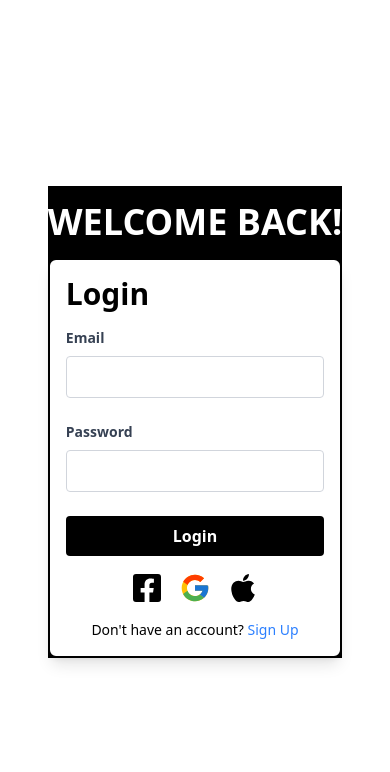
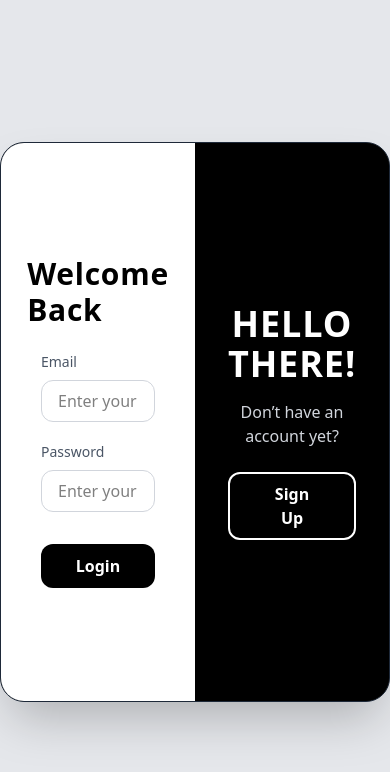
Before and after one commit to moatasim-qureshi/moatasim-mern-10pshine, a React app in the folder frontend/: page / in a window 390 px wide. Shown: the top 772 px of the page. Built offline with nearby package versions, Linux system fonts and the light colour scheme; the HTML template or start-up script is replaced by a standard one.

Commit message:
login page ui changed

```diff
--- a/frontend/src/pages/Login/login.jsx
+++ b/frontend/src/pages/Login/login.jsx
@@ -1,12 +1,8 @@
 import React, { useState, useEffect } from "react";
 import { useNavigate } from "react-router-dom";
-import { FaFacebookSquare, FaApple } from "react-icons/fa";
-import { FcGoogle } from "react-icons/fc";
 import Swal from "sweetalert2";
 import axios from "axios";
 import toast from "react-hot-toast";
-
-
 
 const Login = () => {
   const [isLogin, setIsLogin] = useState(true);
@@ -14,7 +10,6 @@ const Login = () => {
   const [username, setUsername] = useState("");
   const [email, setEmail] = useState("");
   const [password, setPassword] = useState("");
-  const [phonenumber, setPhonenumber] = useState("");
   const [error, setError] = useState("");
 
   const navigate = useNavigate();
@@ -60,265 +55,95 @@ const handleSubmit = async (e) => {
     }
   };
 
-
   return (
+    <div className="min-h-screen flex items-center justify-center bg-gray-200">
+      <div className="relative w-full max-w-[850px] h-[560px] flex border border-gray-800 rounded-3xl overflow-hidden shadow-2xl bg-black/90 backdrop-blur-md">
         <div
-      className="min-h-screen flex items-center justify-center bg-white-100"
-      style={{
-        backgroundSize: "cover",
-      }}
+          className={`absolute w-1/2 h-full bg-white text-black flex flex-col justify-center items-center px-10 transition-all duration-700 ease-in-out ${
+            isLogin ? "translate-x-0" : "translate-x-full"
+          }`}
         >
-      <div className="bg-black bg-opacity-60">
-        {isMobile ? (
-          // Mobile Version
-          <div className="relative w-full max-w-md mx-auto">
-            <div className="bg-black my-4 text-white flex items-center justify-center w-full">
-              <h2 className="text-4xl font-bold">
-                {isLogin ? "WELCOME BACK!" : "HELLO THERE!"}
+          <h2 className="text-3xl font-semibold mb-6 tracking-wide">
+            {isLogin ? "Welcome Back" : "Create Account"}
           </h2>
+          <form className="w-full" onSubmit={handleSubmit}>
+            {!isLogin && (
+              <div className="mb-5">
+                <label className="block text-gray-600 text-sm font-medium mb-2">
+                  Name
+                </label>
+                <input
+                  type="text"
+                  value={username}
+                  onChange={(e) => setUsername(e.target.value)}
+                  className="w-full px-4 py-2 border border-gray-300 rounded-xl focus:outline-none focus:ring-2 focus:ring-black"
+                  placeholder="Enter your name"
+                  required
+                />
               </div>
-
-            <div className="bg-white border-2 border-black rounded-lg shadow-lg overflow-hidden">
-              <form className="w-full p-4" onSubmit={handleSubmit}>
-                {isLogin ? (
-                  <>
-                    {error && <p className="text-red-500 text-center">{error}</p>}
-                    <h2 className="text-3xl font-bold mb-4">Login</h2>
-
-                    <div className="mb-6">
-                      <label className="block text-gray-700 text-sm font-bold mb-2">
+            )}
+            <div className="mb-5">
+              <label className="block text-gray-600 text-sm font-medium mb-2">
                 Email
               </label>
               <input
                 type="email"
                 value={email}
                 onChange={(e) => setEmail(e.target.value)}
-                        className="w-full px-3 py-2 border border-gray-300 rounded"
+                className="w-full px-4 py-2 border border-gray-300 rounded-xl focus:outline-none focus:ring-2 focus:ring-black"
+                placeholder="Enter your email"
                 required
               />
             </div>
-                    <div className="mb-6">
-                      <label className="block text-gray-700 text-sm font-bold mb-2">
+            <div className="mb-8">
+              <label className="block text-gray-600 text-sm font-medium mb-2">
                 Password
               </label>
               <input
                 type="password"
                 value={password}
                 onChange={(e) => setPassword(e.target.value)}
-                        className="w-full px-3 py-2 border border-gray-300 rounded"
-                        required
-                      />
-                    </div>
-
-                    <button
-                      type="submit"
-                      className="w-full bg-black text-white font-bold py-2 rounded hover:bg-primary"
-                    >
-                      Login
-                    </button>
-
-                    <div className="flex justify-center mt-4">
-                      <FaFacebookSquare className="w-8 h-8 mx-2 cursor-pointer" />
-                      <FcGoogle className="w-8 h-8 mx-2 cursor-pointer" />
-                      <FaApple className="w-8 h-8 mx-2 cursor-pointer" />
-                    </div>
-
-                    <p className="text-center text-sm mt-4">
-                      Don't have an account?{" "}
-                      <span
-                        onClick={toggleForm}
-                        className="text-blue-500 cursor-pointer hover:underline"
-                      >
-                        Sign Up
-                      </span>
-                    </p>
-                  </>
-                ) : (
-                  <>
-                    {error && <p className="text-red-500 text-center">{error}</p>}
-                    <h2 className="text-3xl font-bold mb-4">Sign Up</h2>
-
-                    <div className="mb-6">
-                      <label className="block text-gray-700 text-sm font-bold mb-2">
-                        Name
-                      </label>
-                      <input
-                        type="text"
-                        value={username}
-                        onChange={(e) => setUsername(e.target.value)}
-                        className="w-full px-3 py-2 border border-gray-300 rounded"
-                        required
-                      />
-                    </div>
-
-                    <div className="mb-6">
-                      <label className="block text-gray-700 text-sm font-bold mb-2">
-                        Email
-                      </label>
-                      <input
-                        type="email"
-                        value={email}
-                        onChange={(e) => setEmail(e.target.value)}
-                        className="w-full px-3 py-2 border border-gray-300 rounded"
-                        required
-                      />
-                    </div>
-                    <div className="mb-6">
-                      <label className="block text-gray-700 text-sm font-bold mb-2">
-                        Password
-                      </label>
-                      <input
-                        type="password"
-                        value={password}
-                        onChange={(e) => setPassword(e.target.value)}
-                        className="w-full px-3 py-2 border border-gray-300 rounded"
-                        required
-                      />
-                    </div>
-
-                    <button
-                      type="submit"
-                      className="w-full bg-black text-white font-bold py-2 rounded hover:bg-primary"
-                    >
-                      Sign Up
-                    </button>
-
-                    <p className="text-center text-sm mt-4">
-                      Already have an account?{" "}
-                      <span
-                        onClick={toggleForm}
-                        className="text-blue-500 cursor-pointer hover:underline"
-                      >
-                        Login
-                      </span>
-                    </p>
-                  </>
-                )}
-              </form>
-            </div>
-          </div>
-        ) : (
-          // ✅ Desktop Version (kept same structure as yours)
-          <div className="relative w-full max-w-[900px] h-[600px] bg-black border-2 border-black rounded-lg shadow-lg overflow-hidden flex">
-            <div
-              className={`w-1/2 h-full bg-white flex flex-col justify-center items-center px-8 transition-transform duration-700 ease-in-out z-20 ${
-                isLogin ? "translate-x-0" : "translate-x-full"
-              }`}
-            >
-              <h2 className="text-3xl font-bold mb-4">
-                {isLogin ? "Login" : "Sign Up"}
-              </h2>
-              <form className="w-full" onSubmit={handleSubmit}>
-                {isLogin ? (
-                  <>
-                    <div className="mb-6">
-                      <label className="block text-gray-700 text-sm font-bold mb-2">
-                        Email
-                      </label>
-                      <input
-                        type="email"
-                        value={email}
-                        onChange={(e) => setEmail(e.target.value)}
-                        className="w-full px-3 py-2 border border-gray-300 rounded"
-                        required
-                      />
-                    </div>
-                    <div className="mb-6">
-                      <label className="block text-gray-700 text-sm font-bold mb-2">
-                        Password
-                      </label>
-                      <input
-                        type="password"
-                        value={password}
-                        onChange={(e) => setPassword(e.target.value)}
-                        className="w-full px-3 py-2 border border-gray-300 rounded"
+                className="w-full px-4 py-2 border border-gray-300 rounded-xl focus:outline-none focus:ring-2 focus:ring-black"
+                placeholder="Enter your password"
                 required
               />
             </div>
             <button
               type="submit"
-                      className="w-full bg-black text-white font-bold py-2 rounded hover:bg-primary"
+              className="w-full bg-black text-white py-2.5 rounded-xl font-semibold hover:bg-gray-800 transition-all"
             >
-                      Login
+              {isLogin ? "Login" : "Sign Up"}
             </button>
-                    {error && <p className="text-red-500 text-center">{error}</p>}
-                  </>
-                ) : (
-                  <>
-                    <div className="mb-6">
-                      <label className="block text-gray-700 text-sm font-bold mb-2">
-                        Name
-                      </label>
-                      <input
-                        type="text"
-                        value={username}
-                        onChange={(e) => setUsername(e.target.value)}
-                        className="w-full px-3 py-2 border border-gray-300 rounded"
-                        required
-                      />
-                    </div>
-
-                    <div className="mb-6">
-                      <label className="block text-gray-700 text-sm font-bold mb-2">
-                        Email
-                      </label>
-                      <input
-                        type="email"
-                        value={email}
-                        onChange={(e) => setEmail(e.target.value)}
-                        className="w-full px-3 py-2 border border-gray-300 rounded"
-                        required
-                      />
-                    </div>
-                    <div className="mb-6">
-                      <label className="block text-gray-700 text-sm font-bold mb-2">
-                        Password
-                      </label>
-                      <input
-                        type="password"
-                        value={password}
-                        onChange={(e) => setPassword(e.target.value)}
-                        className="w-full px-3 py-2 border border-gray-300 rounded"
-                        required
-                      />
-                    </div>
-                    <button
-                      type="submit"
-                      className="w-full bg-black text-white font-bold py-2 rounded hover:bg-primary"
-                    >
-                      Sign Up
-                    </button>
-                    {error && <p className="text-red-500 text-center">{error}</p>}
-                  </>
+            {error && (
+              <p className="text-red-500 text-center mt-3 text-sm">{error}</p>
             )}
           </form>
         </div>
 
+
         <div
-              className={`w-1/2 h-full flex items-center justify-center text-center px-8 transition-transform duration-700 ease-in-out bg-black text-white z-10 ${
-                isLogin ? "translate-x-0" : "-translate-x-full"
+          className={`absolute w-1/2 h-full flex flex-col justify-center items-center text-center px-10 transition-all duration-700 ease-in-out bg-black text-white ${
+            isLogin ? "right-0" : "left-0"
           }`}
         >
-              <div className="relative">
-                <h2 className="text-4xl font-bold mb-2">
-                  {isLogin ? "WELCOME BACK!" : "HELLO THERE!"}
+          <div className="space-y-4">
+            <h2 className="text-4xl font-bold tracking-wide">
+              {isLogin ? "HELLO THERE!" : "WELCOME BACK!"}
             </h2>
-                <p className="text-lg mb-4">
+            <p className="text-gray-300">
               {isLogin
-                    ? "Don't have an account?"
+                ? "Don’t have an account yet?"
                 : "Already have an account?"}
             </p>
             <button
-                  className="bg-transparent border-2 border-white text-white font-bold py-2 px-6 rounded"
               onClick={toggleForm}
+              className="mt-2 border-2 border-white px-8 py-2 rounded-xl font-semibold hover:bg-white hover:text-black transition-all"
             >
               {isLogin ? "Sign Up" : "Login"}
             </button>
           </div>
         </div>
       </div>
-        )}
-      </div>
     </div>
   );
 };
```
Lines whose indentation alone changed are shown as unchanged.
